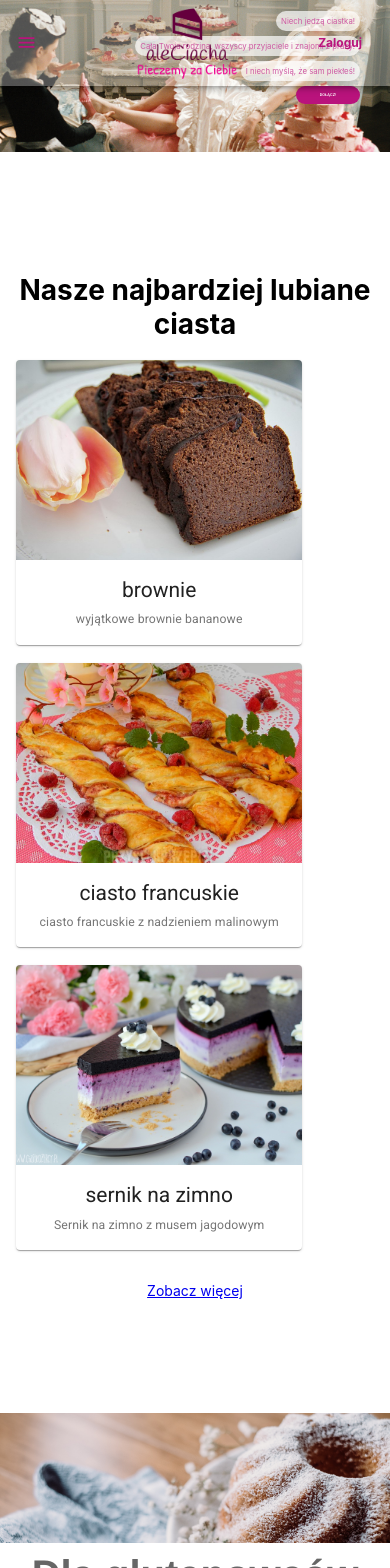
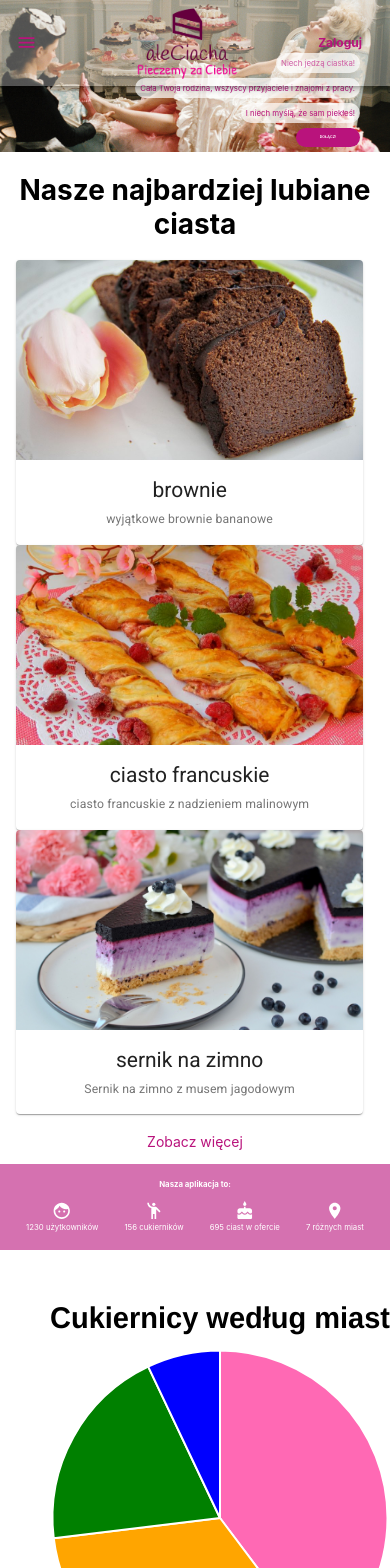
Before and after one commit to infoshareacademy/jfdz12-no-problem-app, a React (Create React App) app: page / in a window 390 px wide. Shown: the top 1568 px of the page. Built offline with nearby package versions, Linux system fonts and the light colour scheme.

Commit message:
FZ12NP-39 - dashboard full layout, not fully responsive

```diff
--- a/src/App.js
+++ b/src/App.js
@@ -71,7 +71,7 @@ class App extends React.Component {
                 })
                 clearInterval(waitingData)
                 console.log('App.js -> załadowane')
-                console.log(this.state)
+
               } else {
                 i++;
                 console.log('czekam', i );
--- a/src/dashboard/BestCakes.js
+++ b/src/dashboard/BestCakes.js
@@ -11,15 +11,22 @@ import Typography from '@material-ui/core/Typography';
 
 
 const useStyles = makeStyles({
-
+   mainContainer: {
+    paddingTop:'50px',
+    paddingBottom: '50px'
+   },
     card: {
-      width: '80%',
+      width: '97%',
       height: '100%',
-
     },
     media: {
       height: 200,
     },
+    more: {
+      textAlign: 'center',
+      color: 'rgb(185, 19, 124)',
+      paddingTop: 5
+    }
   });
 
  const BestCakes = (props) => {
@@ -28,10 +35,10 @@ const useStyles = makeStyles({
     const sortedCakes = props.cakes.sort((a,b)=>b.likes-a.likes);
     const slicedSortCakes = sortedCakes.slice(0,3);
     const cakes =  slicedSortCakes.map(cake=>
-      <Grid item
+      <Grid key={cake.id} item
               xs={12}
               md={4}
-              style={{marginBottom:'5%'}}>
+              >
       <Card className={classes.card} >
             <CardActionArea>
             <CardMedia
@@ -53,7 +60,7 @@ const useStyles = makeStyles({
        </Grid>);
 
 return(
-    <Container maxWidth = "80%" style={{paddingTop:'100px', paddingBottom:'100px'}}>
+    <Container>
       <h1>Nasze najbardziej lubiane ciasta</h1>
          <Grid container>
 
@@ -63,8 +70,8 @@ return(
             </Grid>
 
 
-       <Link to='/cakes'>
-       <p>Zobacz więcej</p>
+       <Link to='/cakes' style={{textDecoration: 'none'}}>
+       <p className={classes.more}>Zobacz więcej</p>
        </Link>
     </Container>
 
--- a/src/dashboard/Chart.js
+++ /dev/null
@@ -1,51 +0,0 @@
-import React, { Component } from 'react'
-import { Pie, Bar } from 'react-chartjs-2';
-
-export default class Chart extends Component {
-constructor(props){
-    super(props);
-    this.state = {
-
-        chartData: {
-        labels: ["z glutenem", "bez glutenu"],
-        datasets: [{
-            label: "Gluten",
-            data: [
-                25,
-                38
-            ],
-            backgroundColor: [
-                "pink",
-                "orange"
-            ]
-        }]
-
-    }}
-}
-
-    render() {
-        return (
-            <div>
-                <Bar
-                    data={this.state.chartData}
-                    // width={100}
-                    // height={50}
-                    options={
-                        {
-                        maintainAspectRatio: false,
-                        title: {
-                            text: "Dla glutenowców",
-                            display: true,
-                            fontSize: 40
-                        },
-                        legend: {
-                            display: true,
-                            position: 'left'
-                        }
-                    }
-                }
-                    />
-            </div>
-        )
-    }
-}
--- /dev/null
+++ b/src/dashboard/ChartLine.js
@@ -0,0 +1,67 @@
+import React, { Component } from 'react'
+import { Line } from 'react-chartjs-2';
+
+
+
+
+export default class ChartLine extends Component {
+constructor(props){
+    super(props);
+    this.state = {
+
+        chartData: {
+        labels: ['VIII 2019','IX 2019', 'X 2019', 'XI 2019', 'XII 2019', 'I 2020'],
+        datasets: [{
+            label: "liczba użytkowników",
+            data: [
+                100,
+                250,
+                500,
+                650,
+                1000,
+                1230
+            ],
+            borderColor: "hotpink",
+            backgroundColor: 'transparent'
+
+        }]
+
+    }}
+}
+
+    render() {
+        return (
+            <div  style={{paddingTop: '5vh', paddingBottom: '5vh' }}>
+                <Line
+                    data={this.state.chartData}
+                    height={450}
+
+                    options={
+                        {
+
+                        maintainAspectRatio: false,
+                        borderColor:'hotpink',
+                        title: {
+                            text: "Liczba użytkowników",
+                            display: true,
+                            fontSize: 30,
+                            fontColor: 'black'
+                        },
+                        legend: {
+                            display: false,
+                            position: 'bottom',
+                            align: 'center',
+                            padding: 10,
+                            fontColor: 'black'
+                        },
+                        tooltips: {
+                            bodyFontSize: 15,
+                            displayColors: false
+                        }
+                    }
+                }
+                    />
+            </div>
+        )
+    }
+}
--- /dev/null
+++ b/src/dashboard/ChartPie.js
@@ -0,0 +1,74 @@
+import React, { Component } from 'react'
+import { Pie } from 'react-chartjs-2';
+
+
+
+
+export default class ChartPie extends Component {
+constructor(props){
+    super(props);
+    this.state = {
+
+        chartData: {
+        labels: ["Gdańsk", "Gdynia", 'Sopot', 'inne'],
+        datasets: [{
+            label: "liczba cukierników",
+            data: [
+                62,
+                52,
+                31,
+                11
+            ],
+            backgroundColor: [
+                "hotpink",
+                "orange",
+                'green',
+                'blue'
+            ],
+
+            hoverBorderWidth: 5,
+            hoverBorderColor: 'white'
+        }]
+
+    }}
+}
+
+    render() {
+        return (
+            <div  style={{paddingTop: '5vh', paddingBottom: '5vh' }}>
+                <Pie
+                    data={this.state.chartData}
+                    height={450}
+
+                    options={
+                        {
+                        layout: {
+                                padding: {
+                                    left: 50,
+                                }},
+                        maintainAspectRatio: false,
+
+                        title: {
+                            text: "Cukiernicy według miast",
+                            display: true,
+                            fontSize: 30,
+                            fontColor: 'black'
+                        },
+                        legend: {
+                            display: true,
+                            position: 'bottom',
+                            align: 'center',
+                            padding: 10,
+                            fontColor: 'black'
+                        },
+                        tooltips: {
+                            bodyFontSize: 15,
+                           displayColors: false
+                        }
+                    }
+                }
+                    />
+            </div>
+        )
+    }
+}
--- a/src/dashboard/Dashboard.js
+++ b/src/dashboard/Dashboard.js
@@ -2,8 +2,10 @@ import React, { Component } from 'react';
 import TopHero from './TopHero'
 import BestCakes from './BestCakes';
 import NumberStats from './NumberStats';
-import TopHero2 from './TopHero2';
-import Chart from './Chart'
+
+import ChartPie from './ChartPie';
+import ChartLine from './ChartLine';
+
 
 
 
@@ -13,10 +15,12 @@ export default class Dashboard extends Component {
 
         return (
             <div>
-                <TopHero2 />
+
+                <TopHero />
                 <BestCakes cakes={this.props.cakes} />
                 <NumberStats />
-                <Chart cakes={this.props.cakes}/>
+                <ChartPie cakes={this.props.cakes}/>
+                <ChartLine />
             </div>
         )
     }
--- a/src/dashboard/NumberStats.js
+++ b/src/dashboard/NumberStats.js
@@ -1,38 +1,26 @@
 import React from 'react';
-import BackgroundCake from '../backgroundCakeTwo.jpg';
 import { makeStyles } from '@material-ui/core/styles';
+import FaceIcon from '@material-ui/icons/Face';
+import CakeIcon from '@material-ui/icons/Cake';
+import EmojiPeopleIcon from '@material-ui/icons/EmojiPeople';
+import RoomIcon from '@material-ui/icons/Room';
 
 const useStyles = makeStyles({
     backgroundDiv: {
-
-
-
-        position: 'relative',
-
-
-        flexDirection: 'column',
-        flexWrap: "nowrap",
-        display: 'flex',
-        justifyContent: "flex-end",
-        alignItems: 'flex-end',
-        color: 'rgb(185, 19, 124)',
-        fontSize: '2em',
-        textAlign: 'right'
-
+        backgroundColor: 'rgb(185, 19, 124, 0.6)',
+        color: 'white',
+        fontSize: '2vw',
+        paddingTop: '1vw',
+        paddingBottom: '2vw'
     },
-
-    paragraph: {
-        backgroundColor: 'rgba(255,255,255, 0.7)',
-        padding: '5px',
-        borderRadius: '5px',
-        alignSelf: "right",
-        margin: '5px',
-        marginRight: '15px',
-        marginBottom: '-15px'
-
+    icon: {
+        color: 'white',
+        fontSize: '5vw',
     },
-    img: {
-        width: '100vw'
+    lineFlex: {
+        display:'flex',
+        justifyContent: 'space-evenly',
+        paddingBottom: '2.5vw'
     }
 
   });
@@ -41,10 +29,46 @@ export default function NumberStats() {
     const classes = useStyles();
     return (
         <div className={classes.backgroundDiv}>
-            <img src={BackgroundCake} alt="cake" className={classes.img} />
-           <div className={classes.paragraph}>
 
-           </div>
+            <h4 style={{paddingBottom: '0.5vw'}}>Nasza aplikacja to:</h4>
+            <div className={classes.lineFlex}>
+                <div>
+                    <div>
+                        <FaceIcon className={classes.icon}/>
+                    </div>
+                    <div>
+                        1230 użytkowników
+                    </div>
+                </div>
+
+                <div>
+                    <div>
+                        <EmojiPeopleIcon className={classes.icon}/>
+                    </div>
+                    <div>
+                        156 cukierników
+                    </div>
+                </div>
+                <div>
+                <div>
+                    <CakeIcon className={classes.icon}/>
+                </div>
+                <div>
+                    695 ciast w ofercie
+                </div>
+            </div>
+
+            <div>
+                <div>
+                    <RoomIcon className={classes.icon}/>
+                </div>
+                <div>
+                7 różnych miast
+                </div>
+            </div>
+            </div>
+
+
         </div>
     )
 }
--- a/src/dashboard/TopHero.js
+++ b/src/dashboard/TopHero.js
@@ -1,40 +1,46 @@
 import React from 'react';
 import Hero from '../hero.jpg';
 import { makeStyles } from '@material-ui/core/styles';
+import Button from '@material-ui/core/Button';
+import { Link } from 'react-router-dom';
 
 const useStyles = makeStyles({
     backgroundDiv: {
-        backgroundImage:`url(${Hero})`,
-        backgroundSize: ' cover',
-        backgroundRepeat: 'no-repeat',
-        minHeight: '650px',
-        backgroundPosition: 'center',
+        width: '100vw',
+        position: 'relative',
+        fontSize: '2vw'
+    },
 
-        position: 'relative',
+    paragraphsAll: {
+        textAlign: 'right',
+        color: 'rgb(185, 19, 124)',
+        position: 'absolute',
+        right: '15px',
+        bottom: '2vw'
+    },
+    img: {
+        width: "100vw"
+    },
+    paragraph: {
+        backgroundColor: 'rgba(255,255,255, 0.7)',
+        display: 'inline-block',
+        marginBottom: '5px',
+        marginRight: '15px',
+        padding: '5px',
+        borderRadius: '10px',
+    },
+    btn: {
+        backgroundColor: 'rgb(185, 19, 124)',
+        color: 'white',
+        marginRight: '15px',
+        fontSize: '1vw',
+        borderRadius: '10px',
+        "&:hover": {
+            backgroundColor: "rgb(185, 19, 124, 0.7)"
+          }
 
 
-        flexDirection: 'column',
-        flexWrap: "nowrap",
-        display: 'flex',
-        justifyContent: "flex-end",
-        alignItems: 'flex-end',
-        color: 'rgb(185, 19, 124)',
-        fontSize: '2em',
-        textAlign: 'right'
-
-    },
-
-    paragraph: {
-        backgroundColor: 'rgba(255,255,255, 0.7)',
-        padding: '5px',
-        borderRadius: '5px',
-        alignSelf: "right",
-        margin: '5px',
-        marginRight: '15px',
-        marginBottom: '-15px'
-
-    },
-
+    }
   });
 
 export default function TopHero() {
@@ -42,13 +48,18 @@ export default function TopHero() {
     return (
         <div className={classes.backgroundDiv}>
 
-
-                    <div className={classes.paragraph}>Niech jedzą ciastka!</div>
-                    <br/>
-                    <div className={classes.paragraph}>Cała Twoja rodzina, wszyscy przyjaciele i znajomi z pracy.</div>
-                    <br/>
-                    <div className={classes.paragraph} style={{marginBottom: '15px'}}>I niech myślą, że sam piekłeś!</div>
-
+                    <img src={Hero} className={classes.img} alt="eat cakes"/>
+                    <div className={classes.paragraphsAll}>
+                        <div className={classes.paragraph}>Niech jedzą ciastka!</div>
+                  <br/>
+                        <div className={classes.paragraph}>Cała Twoja rodzina, wszyscy przyjaciele i znajomi z pracy.</div>
+                  <br/>
+                        <div className={classes.paragraph}>I niech myślą, że sam piekłeś!</div>
+                <br/>
+                    <Link to='./SignOn' style={{textDecoration: 'none'}}>
+                        <Button className={classes.btn}>Dołącz!</Button>
+                    </Link>
+             </div>
 
         </div>
     )
--- a/src/dashboard/TopHero2.js
+++ /dev/null
@@ -1,61 +0,0 @@
-import React from 'react';
-import Hero from '../hero.jpg';
-import { makeStyles } from '@material-ui/core/styles';
-import Button from '@material-ui/core/Button';
-import { Link } from 'react-router-dom';
-
-const useStyles = makeStyles({
-    backgroundDiv: {
-        width: '100vw',
-        position: 'relative',
-        fontSize: '2vw'
-    },
-
-    paragraphsAll: {
-        textAlign: 'right',
-        color: 'rgb(185, 19, 124)',
-        position: 'absolute',
-        right: '15px',
-        bottom: '50px'
-    },
-    img: {
-        width: "100vw"
-    },
-    paragraph: {
-        backgroundColor: 'rgba(255,255,255, 0.7)',
-        display: 'inline-block',
-        marginBottom: '5px',
-        marginRight: '15px',
-        padding: '5px',
-        borderRadius: '10px',
-    },
-    btn: {
-        backgroundColor: 'rgb(185, 19, 124)',
-        color: 'white',
-        marginRight: '15px',
-        fontSize: '1vw',
-        borderRadius: '10px'
-    }
-  });
-
-export default function TopHero2() {
-    const classes = useStyles();
-    return (
-        <div className={classes.backgroundDiv}>
-
-                    <img src={Hero} className={classes.img} alt="eat cakes"/>
-                    <div className={classes.paragraphsAll}>
-                        <div className={classes.paragraph}>Niech jedzą ciastka!</div>
-                  <br/>
-                        <div className={classes.paragraph}>Cała Twoja rodzina, wszyscy przyjaciele i znajomi z pracy.</div>
-                  <br/>
-                        <div className={classes.paragraph}>I niech myślą, że sam piekłeś!</div>
-                <br/>
-                    <Link to='./SignOn'>
-                        <Button className={classes.btn}>Dołącz!</Button>
-                    </Link>
-             </div>
-
-        </div>
-    )
-}
--- a/src/user/SignOn.js
+++ b/src/user/SignOn.js
@@ -7,7 +7,7 @@ export default class SignOn extends Component {
         return (
             <div style={{paddingTop: '100px'}}>
                <h1> Możliwość rejestracji już wkrótce! </h1>
-               <Link to='/'>
+               <Link to='/' style={{textDecoration: 'none'}}>
                <Button color="secondary">Strona główna</Button>
                </Link>
             </div>
```
Also changed, not shown: public/cakes.json (+40 -40 lines), src/backgroundCakeTwo.jpg (deleted), 1 other file (tests, documents, lock files or other folders).
